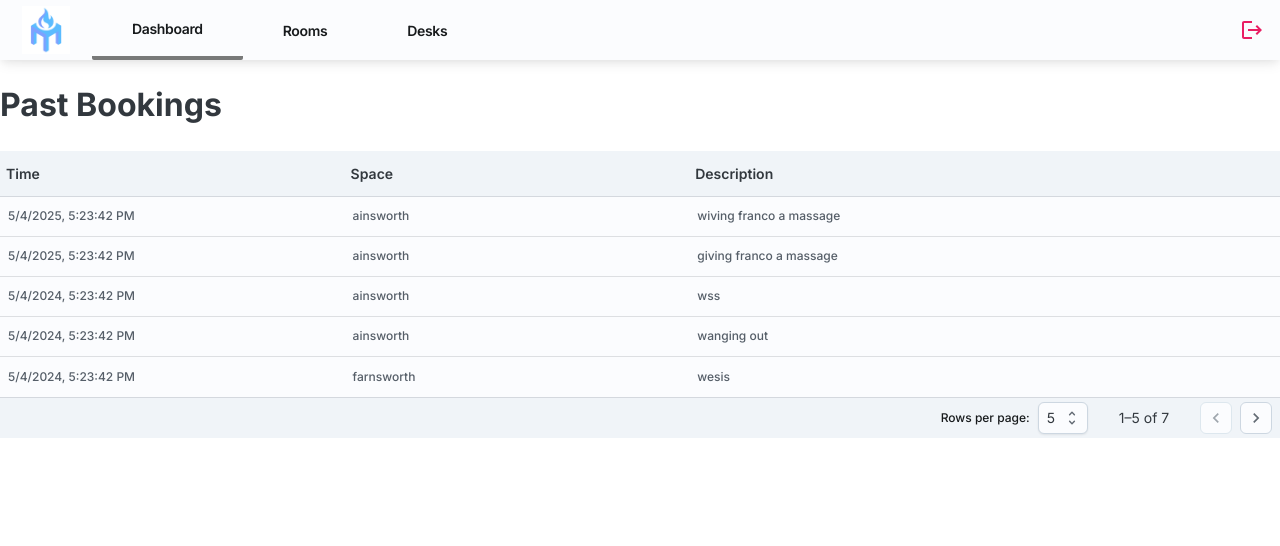
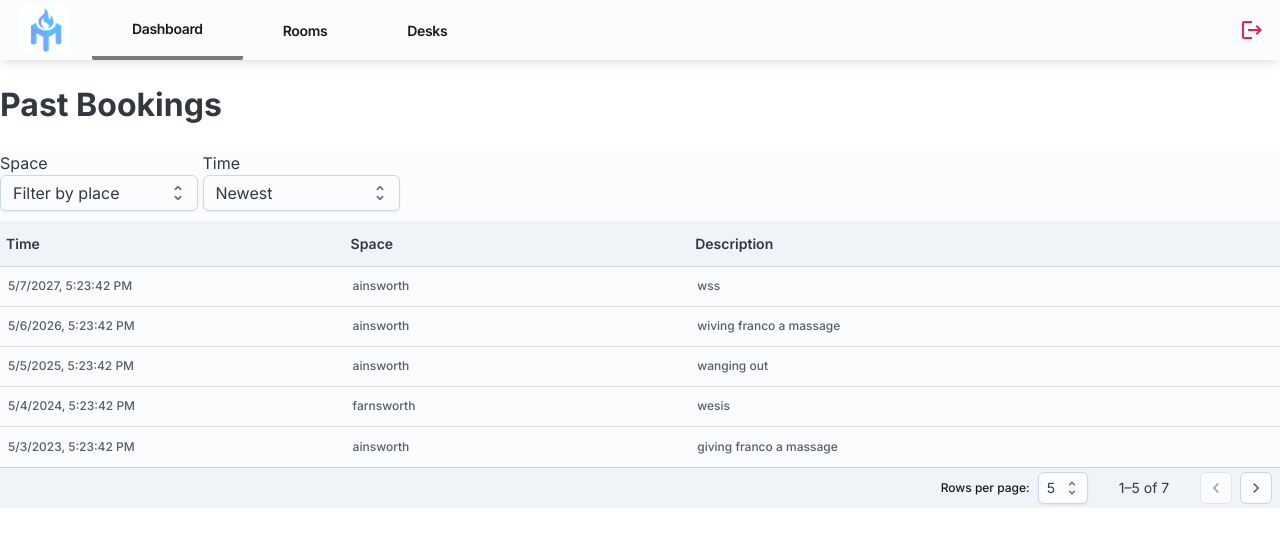
Before and after one commit to unsw-cse-comp99-3900/capstone-project-3900h13bfrancophiles, a Next.js app in the folder frontend/: page /dashboard in a window 1280 px wide. Shown: the top 546 px of the page. Built offline with nearby package versions, Linux system fonts and the light colour scheme.

Commit message:
Implemented filters

```diff
--- a/frontend/app/components/PastBookings.tsx
+++ b/frontend/app/components/PastBookings.tsx
@@ -11,7 +11,9 @@ import FormLabel from '@mui/joy/FormLabel';
 import IconButton from '@mui/joy/IconButton';
 import KeyboardArrowLeftIcon from '@mui/icons-material/KeyboardArrowLeft';
 import KeyboardArrowRightIcon from '@mui/icons-material/KeyboardArrowRight';
-import { CheckBox } from '@mui/icons-material';
+import MenuItem from '@mui/joy/MenuItem';
+import Checkbox from '@mui/joy/Checkbox';
+import Switch from '@mui/joy/Switch';
 
 
 
@@ -27,19 +29,21 @@ export default function PastBookings() {
   }
 
   const rows = [
-    createData(1, new Date(2024, 4, 4, 17, 23, 42, 11), "ainsworth", "thesis"),
-    createData(2, new Date(2024, 4, 4, 17, 23, 42, 11), "ainsworth", "hanging out"),
-    createData(3, new Date(2025, 4, 4, 17, 23, 42, 11), "ainsworth", "giving franco a massage"),
+    createData(1, new Date(2021, 4, 1, 17, 23, 42, 11), "ainsworth", "thesis"),
+    createData(2, new Date(2022, 4, 2, 17, 23, 42, 11), "ainsworth", "hanging out"),
+    createData(3, new Date(2023, 4, 3, 17, 23, 42, 11), "ainsworth", "giving franco a massage"),
     createData(4, new Date(2024, 4, 4, 17, 23, 42, 11), "farnsworth", "wesis"),
-    createData(5, new Date(2024, 4, 4, 17, 23, 42, 11), "ainsworth", "wanging out"),
-    createData(6, new Date(2025, 4, 4, 17, 23, 42, 11), "ainsworth", "wiving franco a massage"),
-    createData(7, new Date(2024, 4, 4, 17, 23, 42, 11), "ainsworth", "wss"),
+    createData(5, new Date(2025, 4, 5, 17, 23, 42, 11), "ainsworth", "wanging out"),
+    createData(6, new Date(2026, 4, 6, 17, 23, 42, 11), "ainsworth", "wiving franco a massage"),
+    createData(7, new Date(2027, 4, 7, 17, 23, 42, 11), "ainsworth", "wss"),
   ];
+  const places = rows.map((a) => a.space).sort().filter((item, pos, ary) => !pos || item != ary[pos - 1]);
 
   const [page, setPage] = React.useState(0);
   const [rowsPerPage, setRowsPerPage] = React.useState(5);
-
-  const places = rows.map((a) => a.space).sort().filter((item, pos, ary) => !pos || item != ary[pos - 1]);
+  const [selectedPlaces, setSelectedPlaces] = React.useState(places);
+  const [filteredRows, setFilteredRows] = React.useState(rows.sort((a, b) => a.time < b.time ? 1 : -1));
+  const [sortNewest, setSortNewest] = React.useState(true);
 
   const handleChangePage = (newPage: number) => {
     setPage(newPage);
@@ -62,17 +66,62 @@ export default function PastBookings() {
     return `${from}–${to} of ${count !== -1 ? count : `more than ${to}`}`;
   }
 
+  const handleChangeFilter = (event: any) => {
+    const value = event.target.value;
+    setSelectedPlaces(selectedPlaces.includes(value) ? selectedPlaces.filter(i => i != value) : [...selectedPlaces, value])
+  }
+
+  const handleChangeSort = (event: React.SyntheticEvent | null, newValue: string | null,) => {
+    setSortNewest(newValue === "newest")
+  }
+
+  React.useEffect(() => {
+    setFilteredRows(rows.filter(r => selectedPlaces.includes(r.space)).sort((a, b) => a.time < b.time ? (sortNewest ? 1 : -1) : (sortNewest ? -1 : 1)))
+  }, [selectedPlaces, sortNewest])
+
   const getLabelDisplayedRowsTo = () => {
-    if (rows.length === -1) {
+    if (filteredRows.length === -1) {
       return (page + 1) * rowsPerPage;
     }
     return rowsPerPage === -1
-      ? rows.length
-      : Math.min(rows.length, (page + 1) * rowsPerPage);
+      ? filteredRows.length
+      : Math.min(filteredRows.length, (page + 1) * rowsPerPage);
   };
 
   return (
   <Sheet>
+    <Box sx={{ width: 400, margin: "10px 0", display: "flex", gap: "5px"}}>
+      <Box sx={{ flex: 1 }}>
+        Space
+        <Select
+          sx={{ flex: 1 }}
+          placeholder="Filter by place"
+          multiple
+        >
+          {places.map((place) => (
+            <MenuItem>
+              <Checkbox
+                checked={selectedPlaces.includes(place)}
+                onChange={(event) => handleChangeFilter(event)}
+                label={place}
+                value={place}
+              />
+            </MenuItem>
+          ))}
+        </Select>
+      </Box>
+      <Box sx={{ flex: 1 }}>
+        Time
+        <Select
+          defaultValue="newest"
+          onChange={handleChangeSort}
+          sx={{ flex: 1 }}
+        >
+          <Option value="newest">Newest</Option>
+          <Option value="oldest">Oldest</Option>
+        </Select>
+      </Box>
+    </Box>
     <Table
       aria-labelledby="tableTitle"
       stickyHeader
@@ -93,7 +142,9 @@ export default function PastBookings() {
         </tr>
       </thead>
       <tbody>
-        {rows.sort((a, b) => a.time < b.time ? 1 : -1).slice(page * rowsPerPage, page * rowsPerPage + rowsPerPage).map((row) => (
+        {filteredRows
+          .slice(page * rowsPerPage, page * rowsPerPage + rowsPerPage)
+          .map((row) => (
             <tr key={row.id}>
               <td>
                 <Typography level="body-xs">{row.time.toLocaleString()}</Typography>
@@ -128,9 +179,9 @@ export default function PastBookings() {
               </FormControl>
               <Typography textAlign="center" sx={{ minWidth: 80 }}>
                 {labelDisplayedRows({
-                      from: rows.length === 0 ? 0 : page * rowsPerPage + 1,
+                  from: filteredRows.length === 0 ? 0 : page * rowsPerPage + 1,
                   to: getLabelDisplayedRowsTo(),
-                      count: rows.length === -1 ? -1 : rows.length,
+                  count: filteredRows.length === -1 ? -1 : filteredRows.length,
                 })}
               </Typography>
               <Box sx={{ display: 'flex', gap: 1 }}>
@@ -149,8 +200,8 @@ export default function PastBookings() {
                   color="neutral"
                   variant="outlined"
                   disabled={
-                        rows.length !== -1
-                          ? page >= Math.ceil(rows.length / rowsPerPage) - 1
+                    filteredRows.length !== -1
+                      ? page >= Math.ceil(filteredRows.length / rowsPerPage) - 1
                       : false
                   }
                   onClick={() => handleChangePage(page + 1)}
```
Lines whose indentation alone changed are shown as unchanged.
